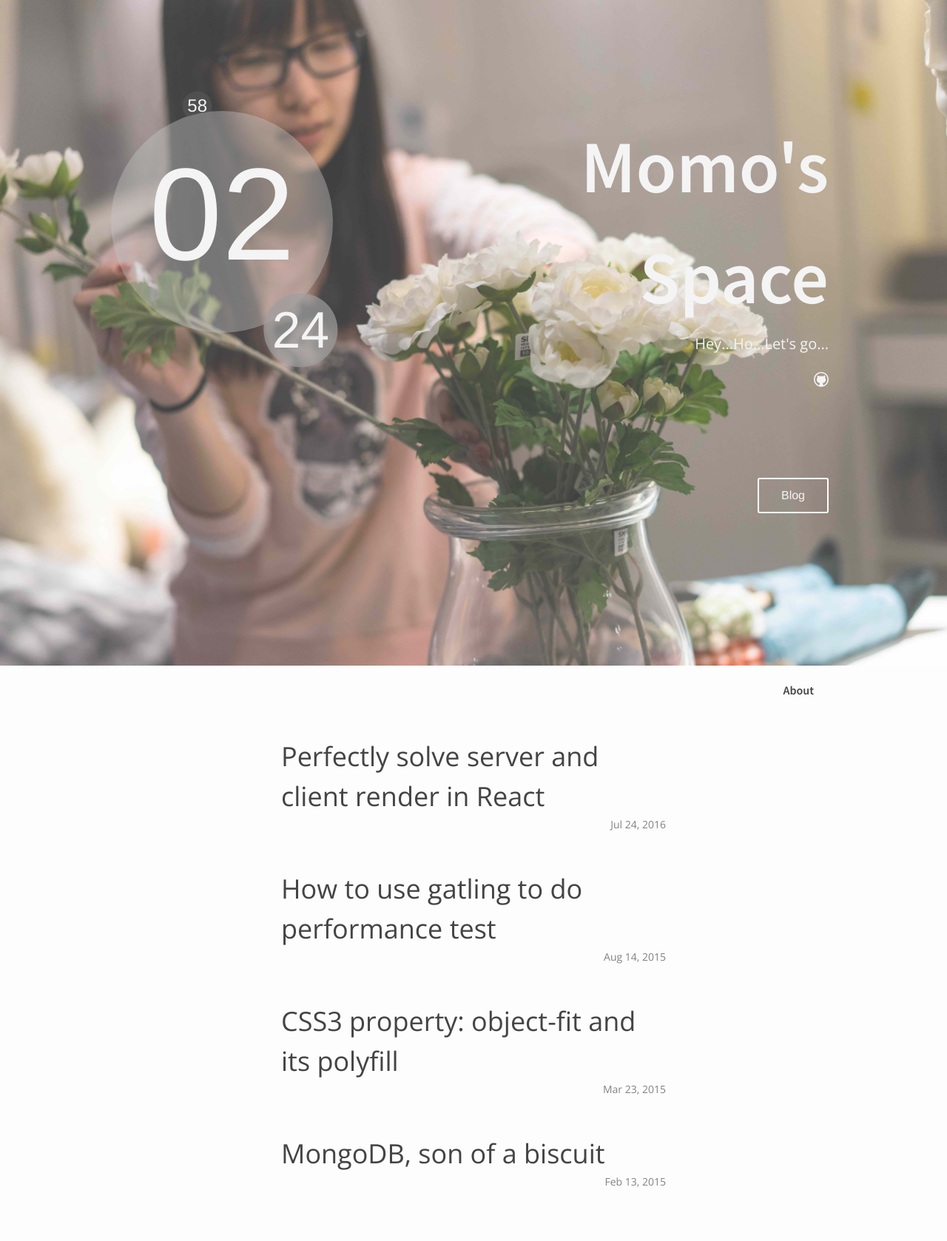
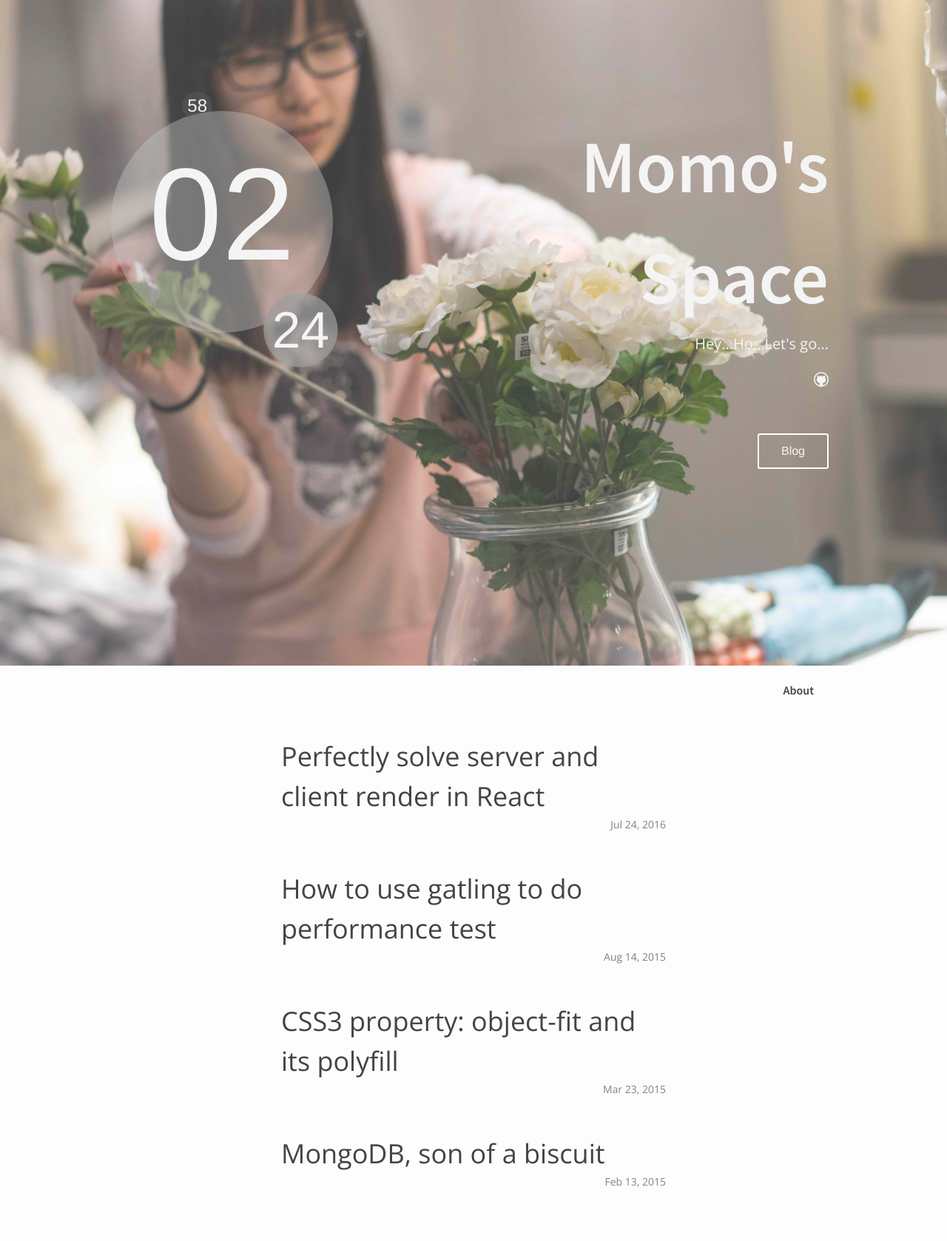
Before and after one commit to litongxin/litongxin.github.io, a Jekyll site: the page built from index.html, in a window 1280 px wide. Shown: the whole page at 74% size. Built offline with Jekyll 4.4.1, drawn with Linux system fonts in a browser that asks for light colours.

Commit message:
Change css style to make it look better.

```diff
--- a/_sass/_layout.scss
+++ b/_sass/_layout.scss
@@ -298,7 +298,7 @@
     padding: 10px 30px;
     border: 2px solid #fff;
     display: inline-block;
-    margin-top: 100px;
+    margin-top: 40px;
     border-radius: 3px;
     cursor: pointer;
 }
@@ -309,6 +309,7 @@
       display: none;
     }
     .site-name{
+      padding: 0;
       text-align: center;
     }
   }
```
Also changed, not shown: 2 other files.
